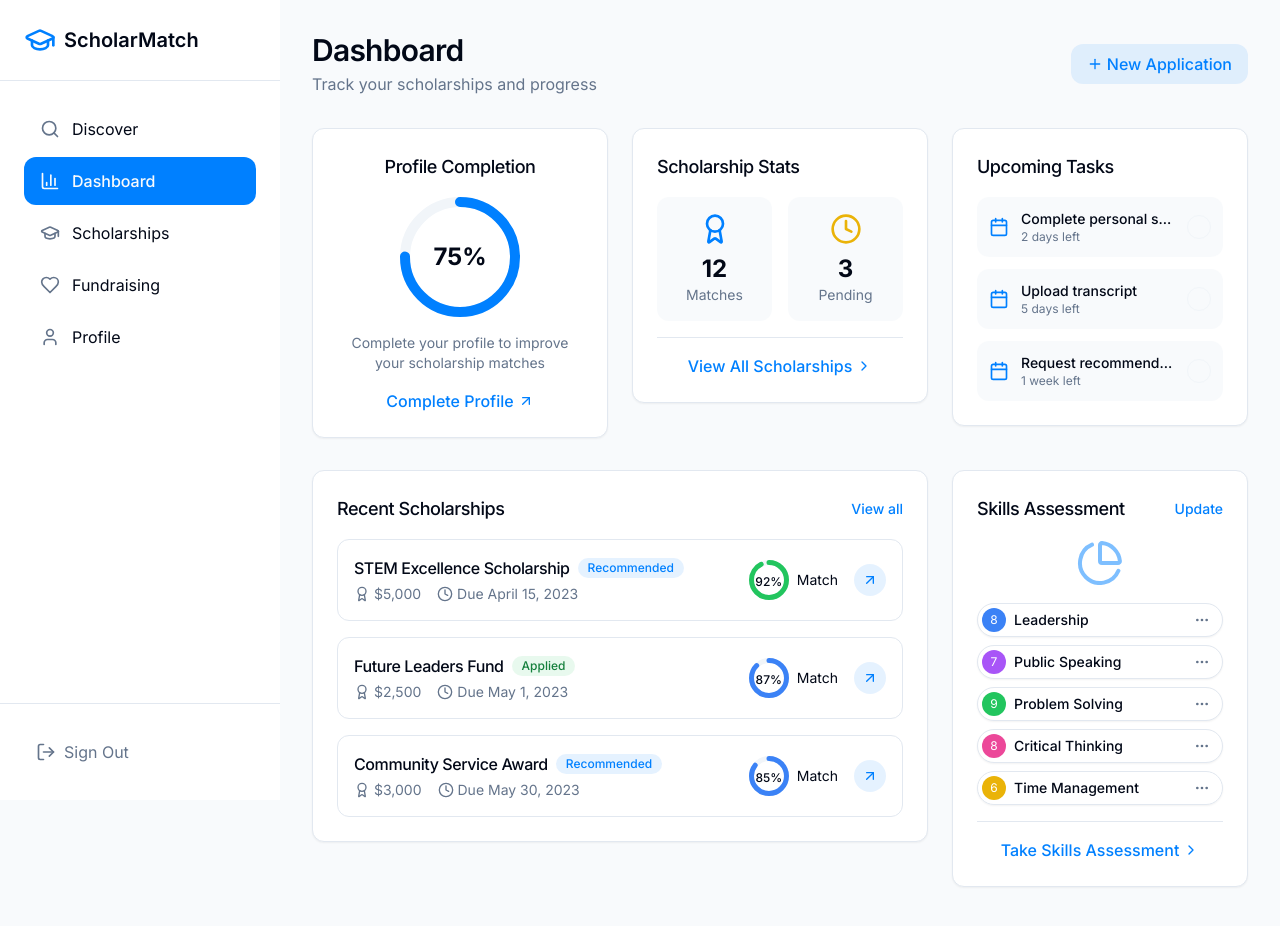
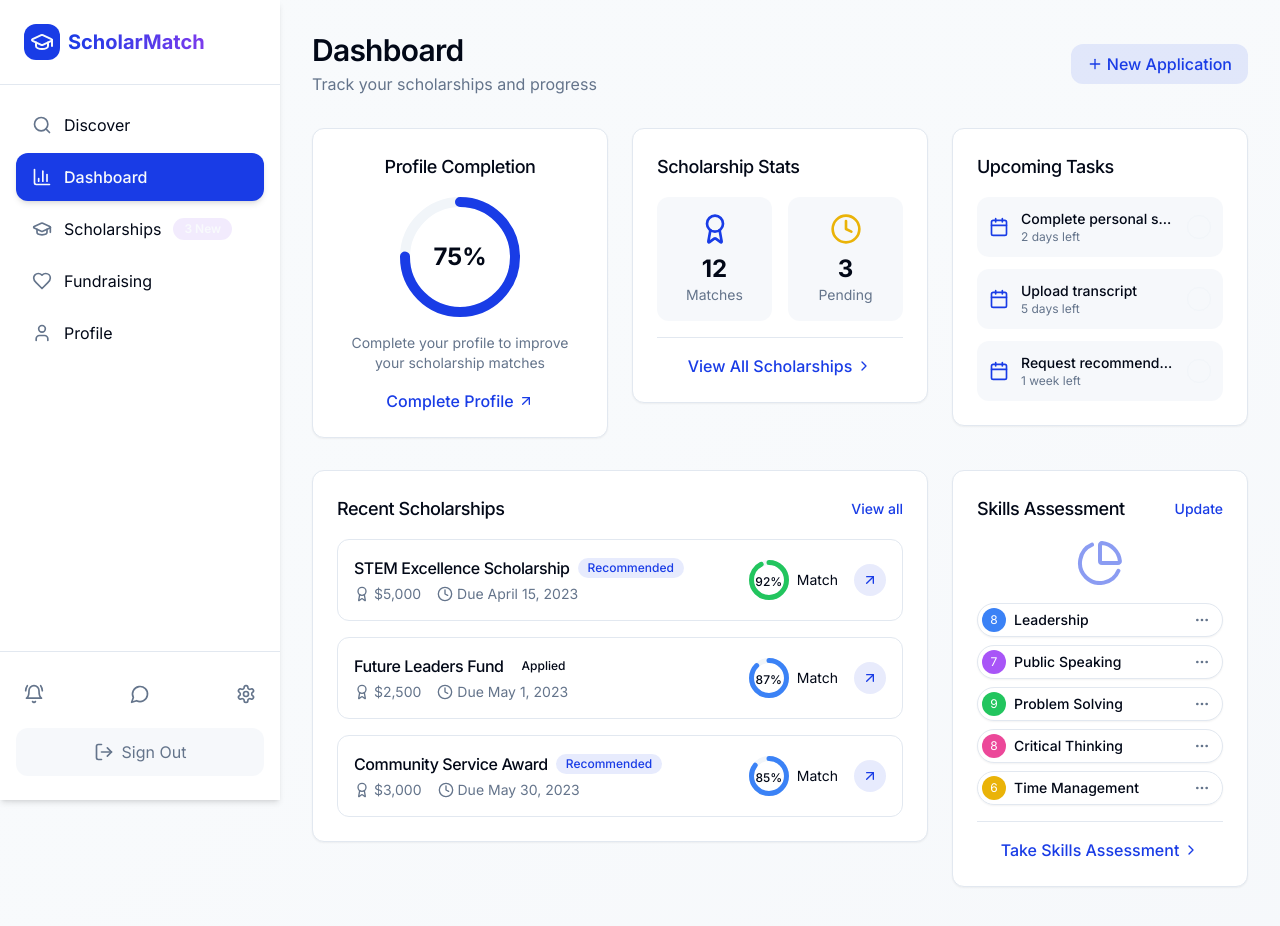
Before and after one commit to ryhan5/learnwell-fundwise-track, a React (Vite) app: page /dashboard in a window 1280 px wide. Shown: the top 926 px of the page. Built offline with nearby package versions, Linux system fonts and the light colour scheme.

Commit message:
Refactor: Improve UI with better colors
This commit aims to enhance the user interface by incorporating improved color schemes and overall design elements.

```diff
--- a/src/components/layouts/MainLayout.tsx
+++ b/src/components/layouts/MainLayout.tsx
@@ -10,8 +10,12 @@ import {
   User,
   Menu,
   X,
-  LogOut
+  LogOut,
+  BellRing,
+  MessageCircle,
+  Settings
 } from "lucide-react";
+import { Badge } from "@/components/ui/badge";
 
 const MainLayout = ({ children }: { children: React.ReactNode }) => {
   const [isOpen, setIsOpen] = React.useState(false);
@@ -26,18 +30,18 @@ const MainLayout = ({ children }: { children: React.ReactNode }) => {
   ];
 
   return (
-    <div className="flex min-h-screen">
+    <div className="flex min-h-screen bg-gradient-to-br from-background via-background to-secondary/20">
       {/* Mobile menu overlay */}
       {isOpen && (
         <div
-          className="fixed inset-0 bg-black/20 backdrop-blur-sm z-40 lg:hidden"
+          className="fixed inset-0 bg-black/40 backdrop-blur-sm z-40 lg:hidden"
           onClick={() => setIsOpen(false)}
         />
       )}
 
       {/* Sidebar */}
       <motion.aside
-        className={`fixed lg:sticky top-0 h-screen w-[280px] bg-white z-50 shadow-md lg:shadow-none flex flex-col transform transition-transform duration-300 ease-in-out ${
+        className={`fixed lg:sticky top-0 h-screen w-[280px] bg-card z-50 shadow-lg lg:shadow-md flex flex-col transform transition-transform duration-300 ease-in-out ${
           isOpen ? "translate-x-0" : "-translate-x-full lg:translate-x-0"
         }`}
         initial={{ x: "-100%" }}
@@ -48,18 +52,20 @@ const MainLayout = ({ children }: { children: React.ReactNode }) => {
       >
         <div className="flex items-center justify-between p-6 border-b">
           <Link to="/" className="flex items-center space-x-2" onClick={() => setIsOpen(false)}>
-            <GraduationCap className="w-8 h-8 text-primary" />
-            <span className="text-xl font-semibold">ScholarMatch</span>
+            <div className="bg-primary rounded-lg p-1.5">
+              <GraduationCap className="w-6 h-6 text-primary-foreground" />
+            </div>
+            <span className="text-xl font-bold gradient-text">ScholarMatch</span>
           </Link>
           <button
-            className="lg:hidden"
+            className="lg:hidden p-1 rounded-full hover:bg-secondary"
             onClick={() => setIsOpen(false)}
           >
-            <X className="w-6 h-6" />
+            <X className="w-5 h-5" />
           </button>
         </div>
 
-        <nav className="flex-1 p-6 space-y-1 overflow-y-auto">
+        <nav className="flex-1 p-4 space-y-1 overflow-y-auto">
           {navItems.map((item) => {
             const isActive = location.pathname === item.path;
             const Icon = item.icon;
@@ -71,19 +77,33 @@ const MainLayout = ({ children }: { children: React.ReactNode }) => {
                 onClick={() => setIsOpen(false)}
                 className={`flex items-center space-x-3 px-4 py-3 rounded-lg transition-all duration-200 ${
                   isActive
-                    ? "bg-primary text-primary-foreground"
+                    ? "bg-primary text-primary-foreground shadow-md"
                     : "hover:bg-secondary"
                 }`}
               >
                 <Icon className={`w-5 h-5 ${isActive ? "text-primary-foreground" : "text-muted-foreground"}`} />
                 <span className={isActive ? "font-medium" : ""}>{item.name}</span>
+                {item.name === "Scholarships" && (
+                  <Badge variant="secondary" className="ml-auto bg-accent/10 text-accent-foreground">3 New</Badge>
+                )}
               </Link>
             );
           })}
         </nav>
 
-        <div className="p-6 border-t">
-          <button className="flex items-center space-x-2 w-full p-3 rounded-lg hover:bg-secondary transition-colors text-muted-foreground">
+        <div className="px-4 py-6 border-t">
+          <div className="flex items-center justify-between mb-4">
+            <button className="p-2 rounded-lg hover:bg-secondary transition-colors">
+              <BellRing className="w-5 h-5 text-muted-foreground" />
+            </button>
+            <button className="p-2 rounded-lg hover:bg-secondary transition-colors">
+              <MessageCircle className="w-5 h-5 text-muted-foreground" />
+            </button>
+            <button className="p-2 rounded-lg hover:bg-secondary transition-colors">
+              <Settings className="w-5 h-5 text-muted-foreground" />
+            </button>
+          </div>
+          <button className="flex items-center justify-center space-x-2 w-full p-3 rounded-lg hover:bg-secondary transition-colors text-muted-foreground bg-secondary/50">
             <LogOut className="w-5 h-5" />
             <span>Sign Out</span>
           </button>
@@ -91,9 +111,9 @@ const MainLayout = ({ children }: { children: React.ReactNode }) => {
       </motion.aside>
 
       {/* Main content */}
-      <main className="flex-1 bg-background">
+      <main className="flex-1 bg-transparent">
         {/* Mobile header */}
-        <div className="sticky top-0 z-30 bg-background/70 backdrop-blur-md shadow-sm lg:hidden">
+        <div className="sticky top-0 z-30 bg-card/70 backdrop-blur-md shadow-sm lg:hidden">
           <div className="flex items-center justify-between p-4">
             <button
               onClick={() => setIsOpen(!isOpen)}
@@ -102,8 +122,10 @@ const MainLayout = ({ children }: { children: React.ReactNode }) => {
               <Menu className="w-6 h-6" />
             </button>
             <Link to="/" className="flex items-center space-x-2">
-              <GraduationCap className="w-6 h-6 text-primary" />
-              <span className="text-lg font-semibold">ScholarMatch</span>
+              <div className="bg-primary rounded-lg p-1">
+                <GraduationCap className="w-5 h-5 text-primary-foreground" />
+              </div>
+              <span className="text-lg font-bold gradient-text">ScholarMatch</span>
             </Link>
             <div className="w-6" />
           </div>
--- a/src/components/ui-components/Badge.tsx
+++ b/src/components/ui-components/Badge.tsx
@@ -1,7 +1,15 @@
 
 import { cn } from "@/lib/utils";
 
-type BadgeVariant = "default" | "outline" | "success" | "warning" | "danger";
+type BadgeVariant =
+  | "default"
+  | "outline"
+  | "success"
+  | "warning"
+  | "danger"
+  | "info"
+  | "primary"
+  | "accent";
 
 interface BadgeProps {
   children: React.ReactNode;
@@ -13,9 +21,12 @@ const Badge = ({ children, variant = "default", className }: BadgeProps) => {
   const variantStyles = {
     default: "bg-primary/10 text-primary",
     outline: "bg-transparent border-[1.5px] border-primary text-primary",
-    success: "bg-green-500/10 text-green-700",
-    warning: "bg-yellow-500/10 text-yellow-700",
-    danger: "bg-red-500/10 text-red-700",
+    success: "bg-success/10 text-success",
+    warning: "bg-warning/10 text-warning-foreground",
+    danger: "bg-destructive/10 text-destructive",
+    info: "bg-info/10 text-info-foreground",
+    primary: "bg-primary text-primary-foreground",
+    accent: "bg-accent text-accent-foreground"
   };
 
   return (
--- a/src/components/ui-components/Card.tsx
+++ b/src/components/ui-components/Card.tsx
@@ -7,9 +7,23 @@ interface CardProps {
   className?: string;
   onClick?: () => void;
   highlighted?: boolean;
+  variant?: "default" | "gradient" | "outline" | "glass";
 }
 
-const Card = ({ children, className, onClick, highlighted = false }: CardProps) => {
+const Card = ({
+  children,
+  className,
+  onClick,
+  highlighted = false,
+  variant = "default"
+}: CardProps) => {
+  const variantStyles = {
+    default: "bg-card",
+    gradient: "bg-gradient-to-br from-primary/5 via-card to-accent/5",
+    outline: "bg-background border-2",
+    glass: "glass"
+  };
+
   return (
     <motion.div
       whileHover={onClick ? { y: -5, transition: { duration: 0.2 } } : {}}
@@ -17,7 +31,8 @@ const Card = ({ children, className, onClick, highlighted = false }: CardProps)
       animate={{ opacity: 1, y: 0 }}
       transition={{ duration: 0.3 }}
       className={cn(
-        "bg-card relative rounded-xl shadow-sm border overflow-hidden transition-all duration-200",
+        "relative rounded-xl shadow-sm border overflow-hidden transition-all duration-200",
+        variantStyles[variant],
         highlighted && "ring-2 ring-primary",
         onClick && "cursor-pointer hover-scale",
         className
--- a/src/components/ui-components/SkillBadge.tsx
+++ b/src/components/ui-components/SkillBadge.tsx
@@ -11,16 +11,24 @@ interface SkillBadgeProps {
 }
 
 const SkillBadge = ({ name, score, color = "bg-primary", className }: SkillBadgeProps) => {
+  // Determine color based on score
+  const getScoreColor = () => {
+    if (score >= 8) return "bg-success text-success-foreground";
+    if (score >= 6) return "bg-primary text-primary-foreground";
+    if (score >= 4) return "bg-warning text-warning-foreground";
+    return "bg-destructive text-destructive-foreground";
+  };
+
   return (
     <motion.div
       initial={{ opacity: 0, scale: 0.9 }}
       animate={{ opacity: 1, scale: 1 }}
       className={cn(
-        "flex items-center gap-2 rounded-full py-1 pl-1 pr-3 bg-white shadow-sm border",
+        "flex items-center gap-2 rounded-full py-1 pl-1 pr-3 bg-card shadow-sm border",
         className
       )}
     >
-      <div className={cn("w-6 h-6 rounded-full flex items-center justify-center text-white text-xs", color)}>
+      <div className={cn("w-6 h-6 rounded-full flex items-center justify-center text-white text-xs", color || getScoreColor())}>
         {score}
       </div>
       <span className="text-sm font-medium truncate">{name}</span>
--- a/src/index.css
+++ b/src/index.css
@@ -16,17 +16,17 @@
     --popover: 0 0% 100%;
     --popover-foreground: 222.2 84% 4.9%;
 
-    --primary: 210 100% 50%;
+    --primary: 230 80% 50%;
     --primary-foreground: 210 40% 98%;
 
-    --secondary: 210 40% 96.1%;
+    --secondary: 220 35% 95%;
     --secondary-foreground: 222.2 47.4% 11.2%;
 
     --muted: 210 40% 96.1%;
     --muted-foreground: 215.4 16.3% 46.9%;
 
-    --accent: 210 40% 96.1%;
-    --accent-foreground: 222.2 47.4% 11.2%;
+    --accent: 262 83% 58%;
+    --accent-foreground: 210 40% 98%;
 
     --destructive: 0 84.2% 60.2%;
     --destructive-foreground: 210 40% 98%;
@@ -37,14 +37,23 @@
 
     --radius: 0.75rem;
 
-    --sidebar-background: 0 0% 100%;
+    --sidebar-background: 230 80% 98%;
     --sidebar-foreground: 222.2 84% 4.9%;
-    --sidebar-primary: 210 100% 50%;
+    --sidebar-primary: 230 80% 50%;
     --sidebar-primary-foreground: 210 40% 98%;
-    --sidebar-accent: 210 40% 96.1%;
-    --sidebar-accent-foreground: 222.2 47.4% 11.2%;
+    --sidebar-accent: 262 83% 58%;
+    --sidebar-accent-foreground: 210 40% 98%;
     --sidebar-border: 214.3 31.8% 91.4%;
     --sidebar-ring: 222.2 84% 4.9%;
+
+    --success: 142 76% 36%;
+    --success-foreground: 210 40% 98%;
+
+    --warning: 38 92% 50%;
+    --warning-foreground: 210 40% 98%;
+
+    --info: 200 98% 39%;
+    --info-foreground: 210 40% 98%;
   }
 
   .dark {
@@ -57,7 +66,7 @@
     --popover: 222.2 84% 4.9%;
     --popover-foreground: 210 40% 98%;
 
-    --primary: 210 100% 50%;
+    --primary: 230 80% 50%;
     --primary-foreground: 0 0% 100%;
 
     --secondary: 217.2 32.6% 17.5%;
@@ -66,7 +75,7 @@
     --muted: 217.2 32.6% 17.5%;
     --muted-foreground: 215 20.2% 65.1%;
 
-    --accent: 217.2 32.6% 17.5%;
+    --accent: 262 83% 58%;
     --accent-foreground: 210 40% 98%;
 
     --destructive: 0 62.8% 30.6%;
@@ -93,11 +102,11 @@
   }
 
   h1 {
-    @apply text-4xl sm:text-5xl;
+    @apply text-4xl sm:text-5xl font-bold;
   }
 
   h2 {
-    @apply text-3xl sm:text-4xl;
+    @apply text-3xl sm:text-4xl font-semibold;
   }
 
   h3 {
@@ -107,7 +116,7 @@
 
 @layer utilities {
   .glass {
-    @apply bg-white/80 backdrop-blur-md border border-white/20 shadow-sm;
+    @apply bg-white/80 backdrop-blur-md border border-white/20 shadow-md;
   }
 
   .text-balance {
@@ -130,4 +139,40 @@
   .hover-scale {
     @apply transition-transform duration-300 hover:scale-[1.02];
   }
+
+  .card-hover {
+    @apply transition-all duration-300 hover:shadow-lg hover:translate-y-[-4px];
+  }
+
+  .gradient-bg {
+    @apply bg-gradient-to-br from-primary via-primary/90 to-accent/80;
+  }
+
+  .gradient-text {
+    @apply bg-gradient-to-r from-primary to-accent bg-clip-text text-transparent;
+  }
 }
+
+@keyframes fade-in {
+  0% {
+    opacity: 0;
+    transform: translateY(10px);
+  }
+  100% {
+    opacity: 1;
+    transform: translateY(0);
+  }
+}
+
+@keyframes pulse {
+  0%, 100% {
+    opacity: 1;
+  }
+  50% {
+    opacity: 0.7;
+  }
+}
+
+.animate-pulse-slow {
+  animation: pulse 3s cubic-bezier(0.4, 0, 0.6, 1) infinite;
+}
```
